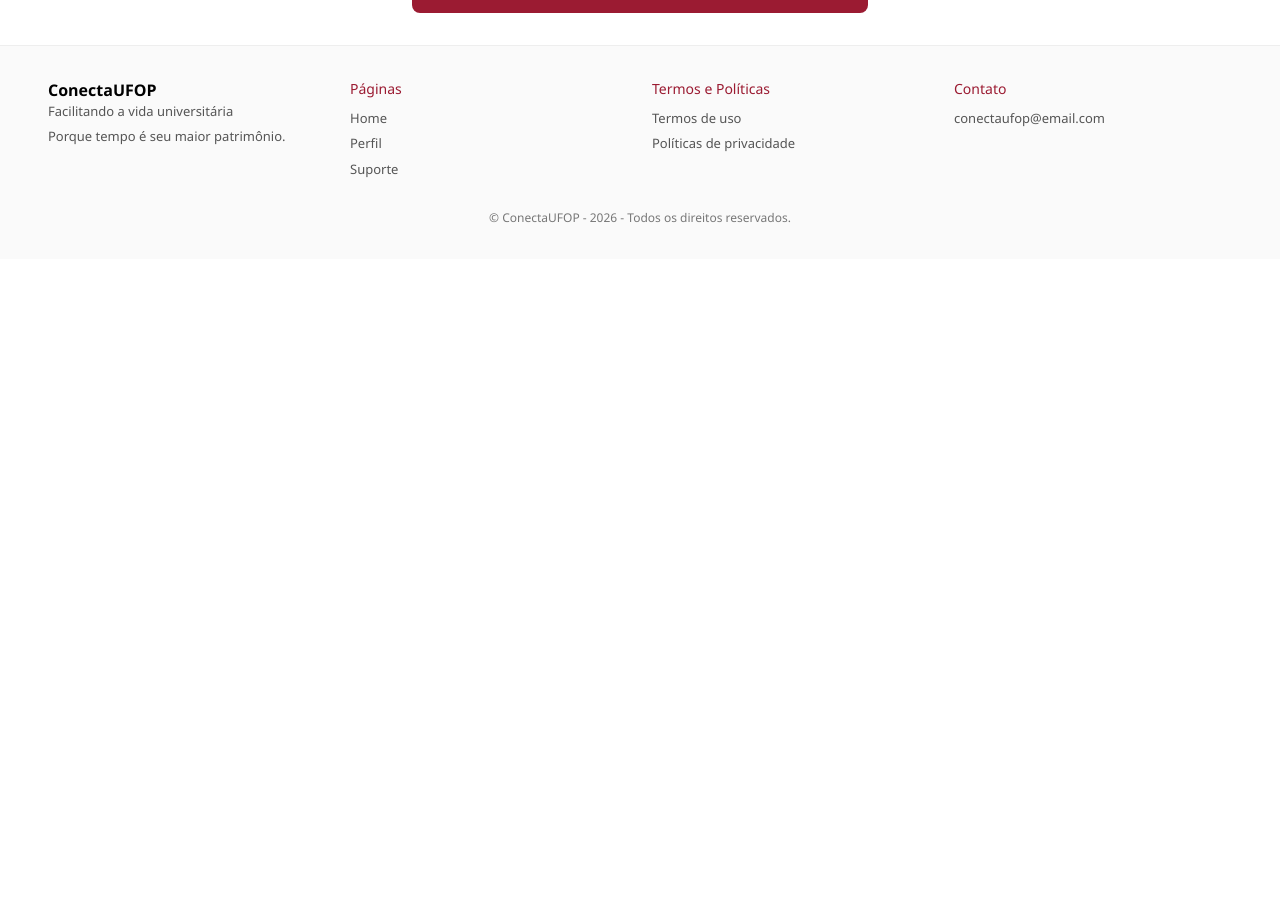
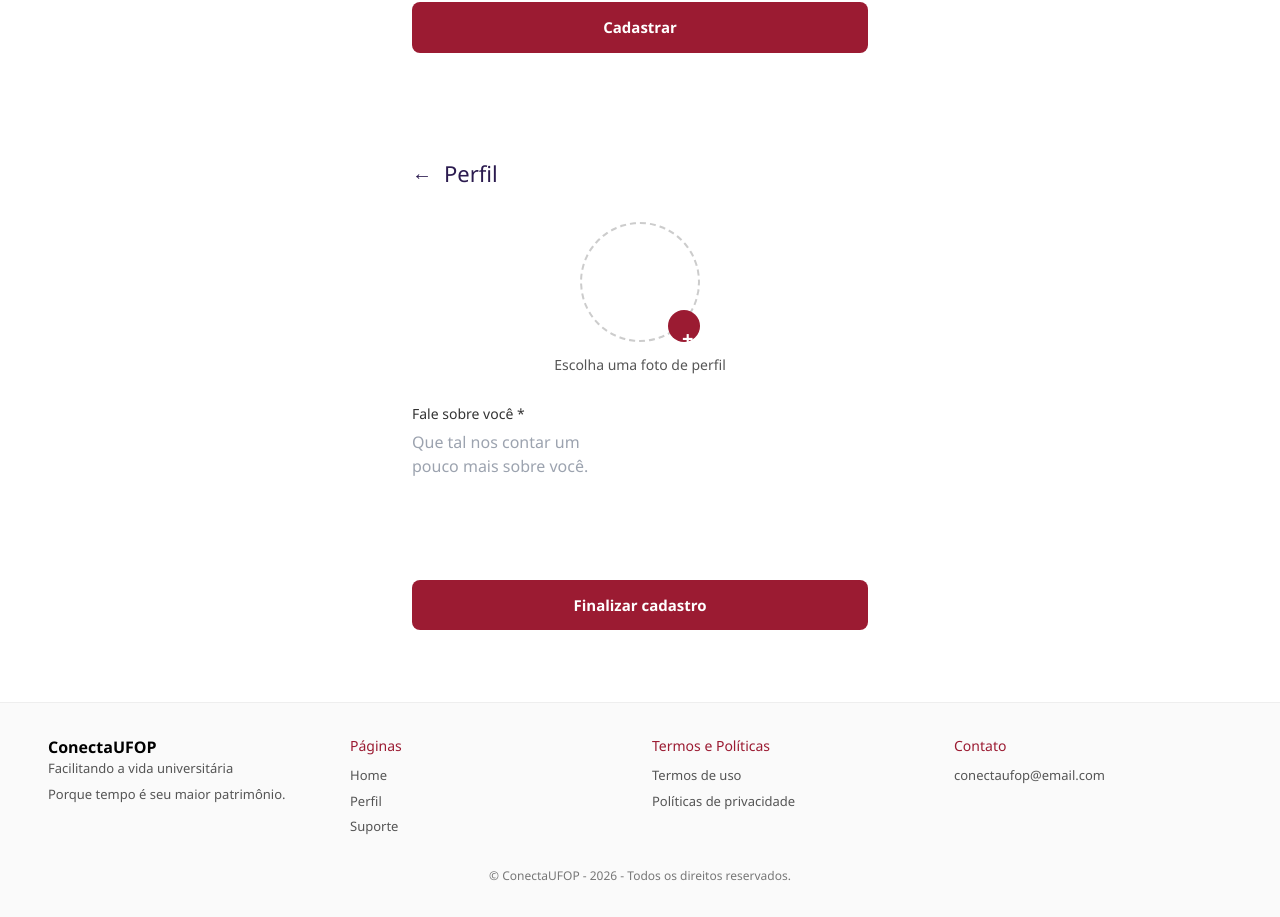
Before and after one commit to ArthurQuintanilha/Conecta-UFOP, an Angular app: page /cadastro in a window 1280 px wide. Shown: the part 719-1636 px from the top of the page. Before the commit the page ends 978 px from the top, so only its background shows below. Built offline with nearby package versions, Linux system fonts and the light colour scheme.

Commit message:
implementação de perfil no cadastro

```diff
--- a/src/app/cadastro/cadastro.component.html
+++ b/src/app/cadastro/cadastro.component.html
@@ -41,6 +41,30 @@
 
     <button>Cadastrar</button>
   </div>
+
+   <section class="perfil">
+
+    <header class="perfil-header">
+      <span class="back">←</span>
+      <h1>Perfil</h1>
+    </header>
+
+    <div class="photo-section">
+      <div class="photo-wrapper">
+        <div class="photo-circle"></div>
+        <button class="add-photo">+</button>
+      </div>
+      <p class="photo-text">Escolha uma foto de perfil</p>
+    </div>
+
+    <div class="bio-section">
+      <label>Fale sobre você <span>*</span></label>
+      <textarea placeholder="Que tal nos contar um pouco mais sobre você."></textarea>
+    </div>
+
+    <button class="primary">Finalizar cadastro</button>
+
+  </section>
 </main>
 
 <app-footer></app-footer>
--- a/src/app/cadastro/cadastro.component.scss
+++ b/src/app/cadastro/cadastro.component.scss
@@ -11,14 +11,15 @@
     min-height: 100vh;
   }
 
-
-
   main {
     flex: 1;
     display: flex;
-    justify-content: center;
+    flex-direction: column;
     align-items: center;
+    padding: 40px 0;
   }
+
+  // cadastro
 
   .card {
     width: 100%;
@@ -99,3 +100,86 @@
   button:hover {
     background: #7f1529;
   }
+
+// perfil
+
+.perfil {
+  width: 100%;
+  max-width: 520px;
+  padding: 32px;
+  margin-top: 40px;
+}
+
+.perfil-header {
+  display: flex;
+  align-items: center;
+  gap: 12px;
+  margin-bottom: 32px;
+}
+
+.perfil-header h1 {
+  font-size: 22px;
+  color: #2b1b4f;
+}
+
+.back {
+  cursor: pointer;
+  font-size: 20px;
+  color: #2b1b4f;
+}
+
+.photo-section {
+  display: flex;
+  flex-direction: column;
+  align-items: center;
+  margin-bottom: 28px;
+}
+
+.photo-wrapper {
+  position: relative;
+  width: 120px;
+  height: 120px;
+}
+
+.photo-circle {
+  width: 120px;
+  height: 120px;
+  border-radius: 50%;
+  border: 2px dashed #ccc;
+  display: flex;
+  align-items: center;
+  justify-content: center;
+}
+
+.add-photo {
+  position: absolute;
+  bottom: 0;
+  right: 0;
+  width: 32px;
+  height: 32px;
+  border-radius: 50%;
+  background: #9b1b32;
+  color: #fff;
+  border: none;
+  font-size: 20px;
+  cursor: pointer;
+}
+
+.photo-text {
+  margin-top: 12px;
+  font-size: 14px;
+  color: #555;
+}
+
+.bio-section {
+  margin-bottom: 32px;
+}
+
+.bio-section textarea {
+  min-height: 100px;
+  resize: none;
+}
+
+.primary {
+  margin-top: 12px;
+}
```
